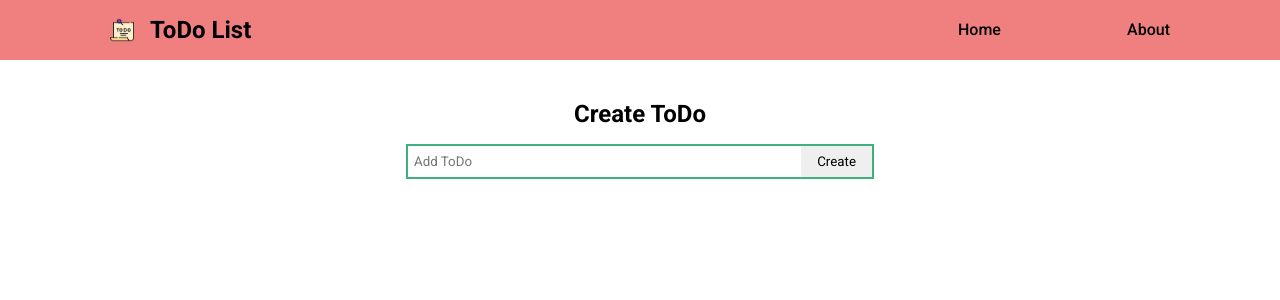
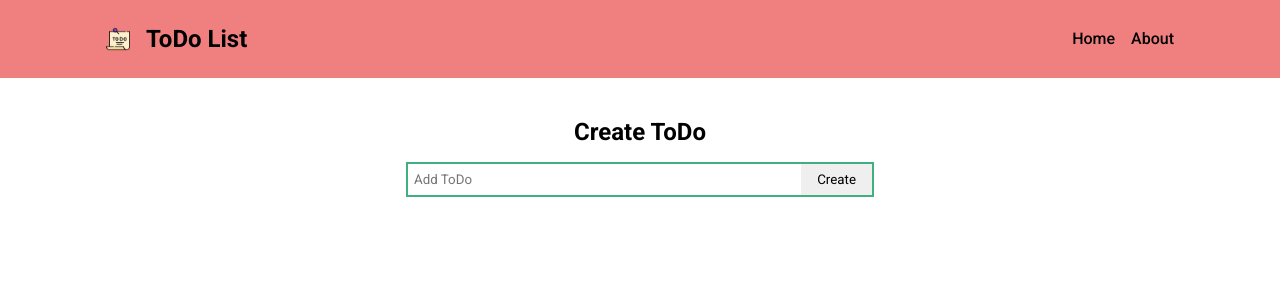
Before and after one commit to Olzhas92/vue-todo-list, a Vue app: page / in a window 1280 px wide. Shown: the top 300 px of the page. Built offline with nearby package versions, Linux system fonts and the light colour scheme.

Commit message:
fixing minor style's issues

```diff
--- a/src/App.vue
+++ b/src/App.vue
@@ -20,7 +20,7 @@ import TodoHeader from "./components/TodoHeader.vue";
 
 .container {
   max-width: 1100px;
+  width: 100%;
   margin: 0 auto;
-  padding: 0 110px;
 }
 </style>
--- a/src/components/TodoHeader.vue
+++ b/src/components/TodoHeader.vue
@@ -1,15 +1,15 @@
 <template>
   <header>
-    <nav class="header">
-      <RouterLink to="/" class="header__branding">
+    <nav class="container">
+      <RouterLink to="/" class="container__branding">
         <img src="../assets/to-do-list.png" />
         <h1>ToDo List</h1>
       </RouterLink>
-      <ul class="header__nav-routes">
-        <li class="header__nav-routes--home">
+      <ul class="container__nav-routes">
+        <li class="container__nav-routes--home">
           <RouterLink to="/">Home</RouterLink>
         </li>
-        <li class="header__nav-routes--about">
+        <li class="container__nav-routes--about">
           <RouterLink to="/about">About</RouterLink>
         </li>
       </ul>
@@ -25,19 +25,15 @@ import { RouterLink } from "vue-router";
 header {
   background-color: lightcoral;
 
-  .header {
+  .container {
     display: flex;
     align-items: center;
-    justify-content: space-between;
-    width: 100%;
-    padding: 16px 110px;
+    padding: 25px 16px;
 
     &__branding {
       display: flex;
       align-items: center;
-      justify-content: flex-start;
       gap: 16px;
-      width: 30%;
       text-decoration: none;
       color: #000000;
       img {
@@ -54,9 +50,11 @@ header {
 
     &__nav-routes {
       display: flex;
+      flex: 1;
       align-items: center;
-      justify-content: space-between;
-      width: 20%;
+      justify-content: flex-end;
+      gap: 16px;
+
       list-style: none;
       text-decoration: none;
       &--home,
```
